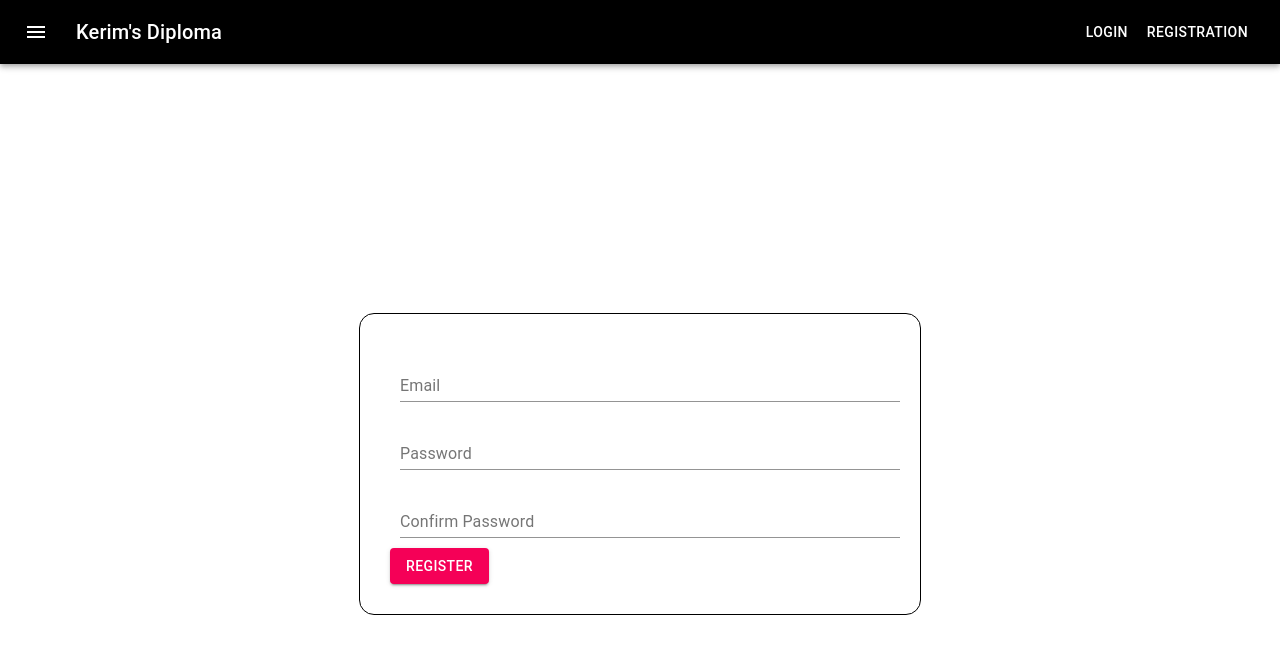
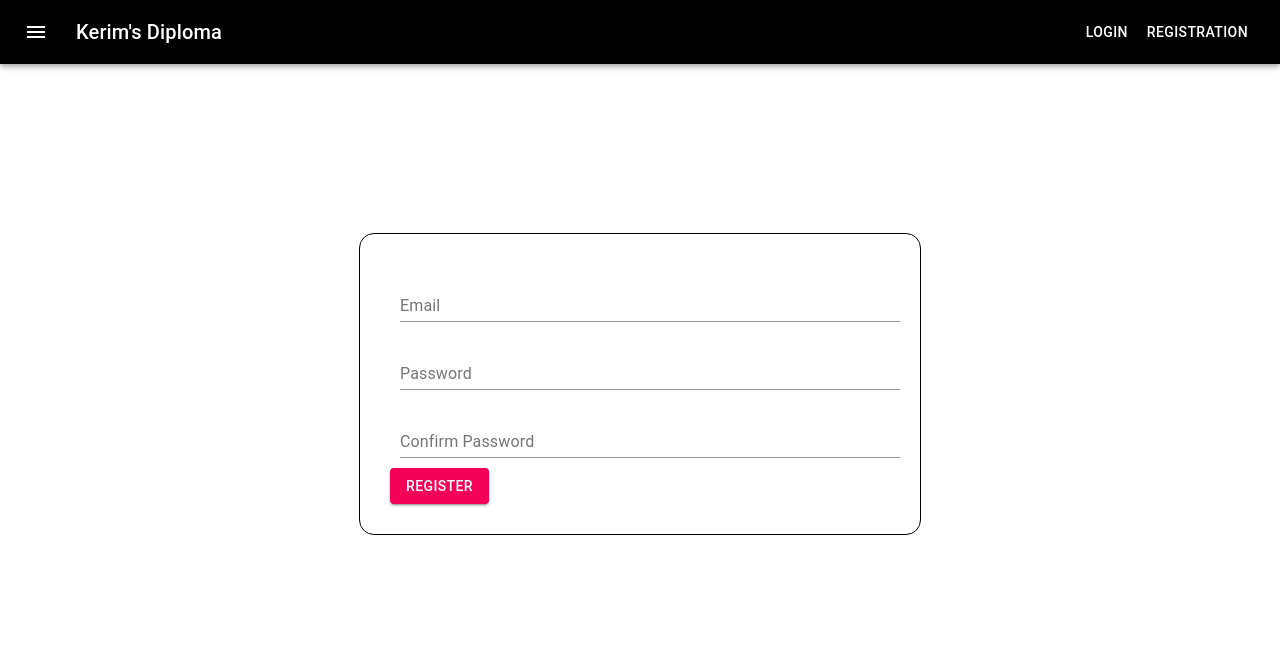
Before and after one commit to ARDBoNd/Diplom, a React (Create React App) app: page /signup in a window 1280 px wide. Shown: the top 654 px of the page. Built offline with nearby package versions, Linux system fonts and the light colour scheme.

Commit message:
upd: styles and forms;

```diff
--- a/src/App.js
+++ b/src/App.js
@@ -23,6 +23,12 @@ const useStyles = makeStyles((theme) => ({
   link: {
     textDecoration: 'none',
     color: 'white'
+  },
+  section: {
+    justifyContent: 'center',
+    alignItems: 'center',
+    display: 'flex',
+    height: '80vh'
   }
 }));
 
@@ -31,7 +37,7 @@ function App() {
 
   return (
     <BrowserRouter>
-        <AppBar style={{backgroundColor: 'black'}} position="static">
+      <AppBar style={{ backgroundColor: 'black' }} position="static">
         <Toolbar>
           <IconButton edge="start" className={classes.menuButton} color="inherit" aria-label="menu">
             <MenuIcon />
@@ -43,12 +49,15 @@ function App() {
           <Button color="inherit"><Link className={classes.link} to="/signup">Registration</Link></Button>
         </Toolbar>
       </AppBar>
+      <section className={classes.section}>
         <Switch>
           {/* <Route path="/" component={null}/> */}
-                <Route path="/login" component={Login}/>
-                <Route path="/signup" component={Registration}/>
+          <Route path="/login" component={Login} />
+          <Route path="/signup" component={Registration} />
         </Switch>
-    </BrowserRouter>)
+      </section>
+    </BrowserRouter>
+  )
 }
 
 export default App;
--- a/src/Login/Login.js
+++ b/src/Login/Login.js
@@ -13,12 +13,7 @@ const useStyles = makeStyles((theme) => ({
         backgroundColor: theme.palette.background.paper
     },
     container: {
-        display: 'flex',
-        justifyContent: 'center',
-        alignItems: 'center',
-        flexDirection: 'column',
-        alignContent: 'center',
-        height: '800px',
+        display: 'block'
     },
     input: {
         width: '100%',
@@ -56,7 +51,6 @@ const Login = () => {
     };
 
     const handleSubmit = (event) => {
-        debugger;
         event.preventDefault();
         /*
           #TODO Send a message by email
@@ -89,14 +83,14 @@ const Login = () => {
     };
 
     const validateEmail = (mail) => {
-        debugger;
         return /^\w+([\.-]?\w+)*@\w+([\.-]?\w+)*(\.\w{2,3})+$/.test(mail);
     }
 
-
-    return (<div>
+    return (<React.Fragment>
         {flag ? <div className={classes.container}>
-            <CustomQuiz />
+            <div style={{ display: 'flex', flexWrap: 'wrap', height: '500px' }}>
+                <CustomQuiz />
+            </div>
         </div> : <div className={classes.container}>
                 <form className={classes.form} autoComplete="off" onSubmit={handleSubmit}>
                     <TextInput
@@ -125,7 +119,7 @@ const Login = () => {
                 </form>
             </div>
         }
-    </div>
+    </React.Fragment>
     );
 };
 
--- a/src/Quiz/Quiz.js
+++ b/src/Quiz/Quiz.js
@@ -2,24 +2,34 @@ import Quiz from 'react-quiz-component';
 import React from 'react';
 
 export const quiz = {
-    "quizTitle": "React Quiz Component Demo",
-    "quizSynopsis": "Lorem ipsum dolor sit amet, consectetuer adipiscing elit. Aenean commodo ligula eget dolor. Aenean massa. Cum sociis natoque penatibus et magnis dis parturient montes, nascetur ridiculus mus. Donec quam felis, ultricies nec, pellentesque eu, pretium quis, sem. Nulla consequat massa quis enim",
+    "quizTitle": "Викторина по географии!",
+    "quizSynopsis": "Описание викторины по географии",
+    "appLocale": {
+        "landingHeaderText": "<questionLength> Questions",
+        "question": "Question",
+        "startQuizBtn": "Start Quiz",
+        "resultFilterAll": "All",
+        "resultFilterCorrect": "Correct",
+        "resultFilterIncorrect": "Incorrect",
+        "nextQuestionBtn": "Next",
+        "resultPageHeaderText": "You have completed the quiz. You got <correctIndexLength> out of <questionLength> questions."
+    },
     "questions": [
         {
-            "question": "How can you access the state of a component from inside of a member function?",
+            "question": "Столица России!",
             "questionType": "text",
-            "questionPic": "https://dummyimage.com/600x400/000/fff&text=X", // if you need to display Picture in Question
+            // "questionPic": "https://dummyimage.com/600x400/000/fff&text=X", // if you need to display Picture in Question
             "answerSelectionType": "single",
             "answers": [
-                "this.getState()",
-                "this.prototype.stateValue",
-                "this.state",
-                "this.values"
+                "Санкт-Петербург",
+                "Симферополь",
+                "Москва",
+                "Мехико"
             ],
             "correctAnswer": "3",
-            "messageForCorrectAnswer": "Correct answer. Good job.",
-            "messageForIncorrectAnswer": "Incorrect answer. Please try again.",
-            "explanation": "Lorem ipsum dolor sit amet, consectetur adipiscing elit, sed do eiusmod tempor incididunt ut labore et dolore magna aliqua. Ut enim ad minim veniam, quis nostrud exercitation ullamco laboris nisi ut aliquip ex ea commodo consequat.",
+            "messageForCorrectAnswer": "Правильно! Москва - и никак иначе!",
+            "messageForIncorrectAnswer": "Жесть, такое нужно знать!",
+            "explanation": "Лол, взгляни на карту!",
             "point": "20"
         },
         {
--- a/src/Registration/Registration.js
+++ b/src/Registration/Registration.js
@@ -14,12 +14,7 @@ const useStyles = makeStyles((theme) => ({
         backgroundColor: theme.palette.background.paper
     },
     container: {
-        display: 'flex',
-        justifyContent: 'center',
-        alignItems: 'center',
-        flexDirection: 'column',
-        alignContent: 'center',
-        height: '800px',
+        display: 'block'
     },
     input: {
         width: '100%',
@@ -62,7 +57,6 @@ const Registration = () => {
     };
 
     const handleSubmit = (event) => {
-        debugger;
         event.preventDefault();
         /*
           #TODO Send a message by email
@@ -95,7 +89,6 @@ const Registration = () => {
     };
 
     const validateEmail = (mail) => {
-        debugger;
         return /^\w+([\.-]?\w+)*@\w+([\.-]?\w+)*(\.\w{2,3})+$/.test(mail);
     }
 
```
Lines whose indentation alone changed are shown as unchanged.
